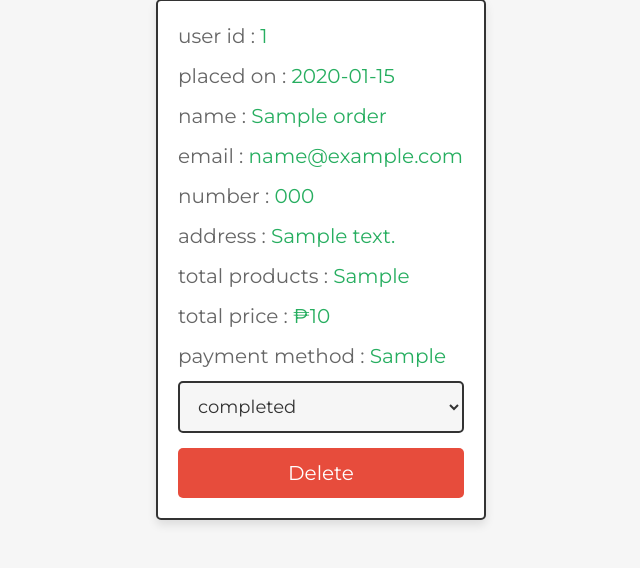
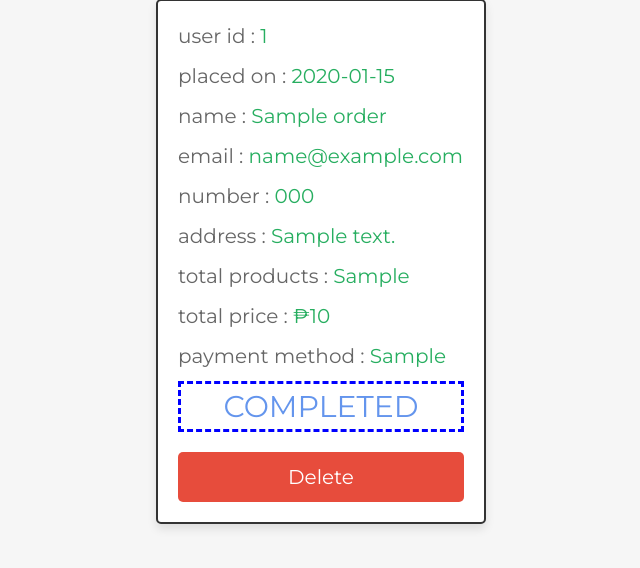
Before and after one commit to mitchhuan/eSugboMarket.final, a PHP site: page /courier_completedorders.php in a window 1280 px wide. Shown: the part 164-732 px from the top of the page, without its empty margins (319-959 px from the left). Run offline with PHP 8.4, Linux system fonts and the light colour scheme; the visitor is signed in with stand-in values (Sample User, id 1); tables that the repository leaves empty hold one stand-in row (values such as "Sample post"); grey boxes marked "Sample" are stand-in pictures; data that the repository does not hold is empty; some libraries are stand-ins or nearby versions.

Commit message:
Update courier_completedorders.php

```diff
--- a/courier_completedorders.php
+++ b/courier_completedorders.php
@@ -75,13 +75,7 @@ if(isset($_GET['delete'])){
          <p> payment method : <span><?= $fetch_orders['method']; ?></span> </p>
          <form action="" method="POST">
             <input type="hidden" name="order_id" value="<?= $fetch_orders['order_id']; ?>">
-            <select name="update_payment" class="drop-down">
-               <option value="" selected disabled><?= $fetch_orders['payment_status']; ?></option>
-               <option value="intransit">in transit</option>
-               <option value="order picked up">order picked up</option>
-               <option value="about to deliver">about to deliver</option>
-               <option value="completed">completed</option>
-            </select>
+               <p style="border-style: dashed; border-color: blue; text-align: center; color:#6495ED; font-size: 30px;">COMPLETED</p>
             <div class="flex-btn">
                <a href="courier_orders.php?delete=<?= $fetch_orders['order_id']; ?>" class="delete-btn" onclick="return confirm('delete this order?');">delete</a>
             </div>
```
